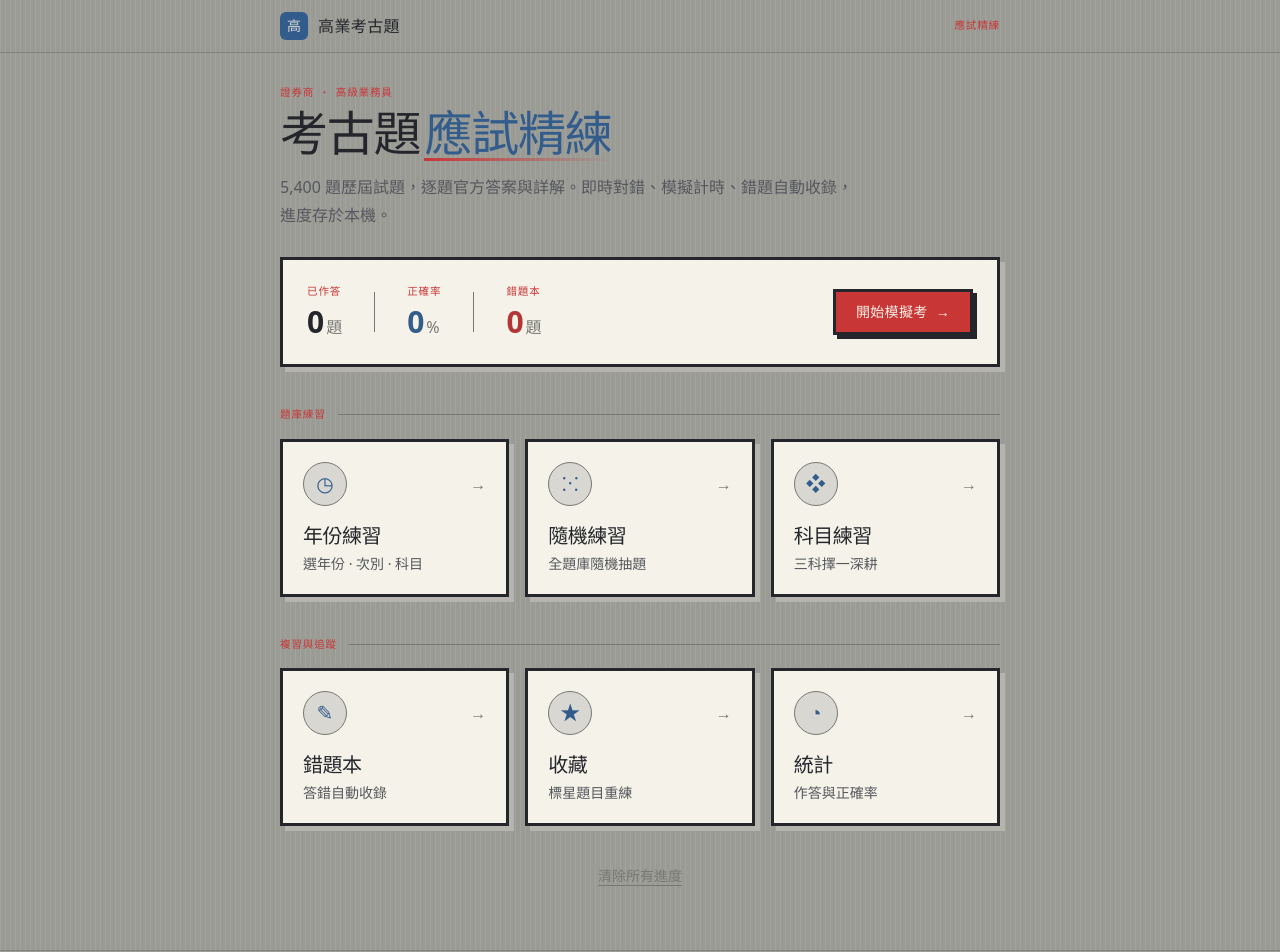
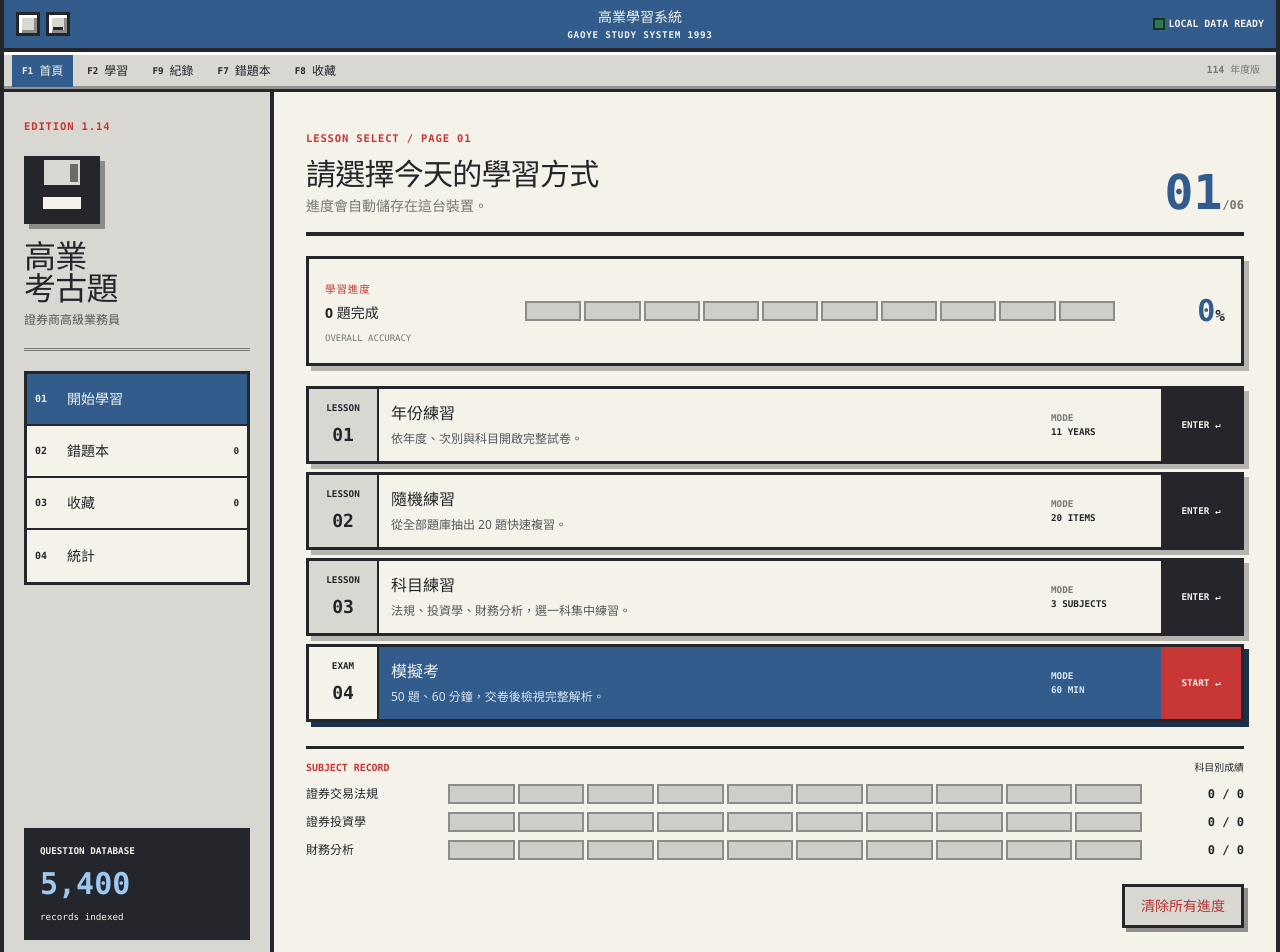
Before and after one commit to allenchenhan99/gaoye-study-system, a React (Vite) app in the folder frontend/: page / in a window 1280 px wide. Shown: the top 952 px of the page. Built offline with nearby package versions, Linux system fonts and the light colour scheme; the HTML template or start-up script is replaced by a standard one.

Commit message:
feat: apply study system shell and home

```diff
--- a/frontend/src/App.tsx
+++ b/frontend/src/App.tsx
@@ -9,6 +9,7 @@ import { ExamRunner } from "./pages/ExamRunner";
 import { ReviewBook } from "./pages/ReviewBook";
 import { Stats } from "./pages/Stats";
 import { sampleQuestions } from "./lib/sampling";
+import { SystemShell } from "./components/SystemShell";
 
 type Progress = ReturnType<typeof useLocalProgress>;
 
@@ -54,9 +55,7 @@ export default function App() {
 
   return (
     <HashRouter>
-      <div className="flex min-h-screen flex-col">
-        <TopBar />
-        <main className="flex-1">
+      <SystemShell bankSize={bank.questions.length}>
         <Routes>
           <Route path="/" element={<Home progress={progress} bankSize={bank.questions.length} />} />
           <Route path="/practice/:mode" element={<PracticeRoute bank={bank} progress={progress} />} />
@@ -69,47 +68,22 @@ export default function App() {
           <Route path="/review/:kind" element={<ReviewRoute bank={bank} progress={progress} />} />
           <Route path="/stats" element={<Stats progress={progress} />} />
         </Routes>
-        </main>
-        <Footer />
-      </div>
+      </SystemShell>
     </HashRouter>
-  );
-}
-
-function TopBar() {
-  return (
-    <header className="border-b border-line/70">
-      <div className="mx-auto flex max-w-3xl items-center gap-2.5 px-4 py-3 sm:px-6">
-        <a href="#/" className="flex items-center gap-2.5">
-          <span className="grid h-7 w-7 place-items-center rounded-md bg-pine font-serif text-sm font-black text-paper">
-            高
-          </span>
-          <span className="font-serif text-base font-bold tracking-wide text-ink">高業考古題</span>
-        </a>
-        <span className="ml-auto eyebrow hidden sm:block">應試精練</span>
-      </div>
-    </header>
-  );
-}
-
-function Footer() {
-  return (
-    <footer className="mt-auto border-t border-line/70">
-      <div className="mx-auto max-w-3xl px-4 py-6 text-center text-xs text-ink-faint sm:px-6">
-        歷屆題庫僅供複習之用 · 答案與詳解以主管機關公告為準 · 進度儲存於本機瀏覽器
-      </div>
-    </footer>
   );
 }
 
 function LoadingScreen() {
   return (
-    <div className="grid min-h-screen place-items-center">
-      <div className="flex flex-col items-center gap-4">
-        <span className="grid h-12 w-12 animate-pulse place-items-center rounded-lg bg-pine font-serif text-lg font-black text-paper">
-          高
-        </span>
-        <p className="font-mono text-sm tracking-widest text-ink-faint">題庫載入中…</p>
+    <div className="grid min-h-screen place-items-center bg-machine p-4">
+      <div className="system-window w-full max-w-sm p-5">
+        <div className="system-label">DISK A: READING</div>
+        <div className="mt-4 grid grid-cols-8 gap-1" aria-hidden="true">
+          {Array.from({ length: 8 }, (_, index) => (
+            <span key={index} className="h-5 border-2 border-charcoal bg-crt" />
+          ))}
+        </div>
+        <p className="mt-4 font-mono text-sm font-bold text-ink-soft">題庫載入中…</p>
       </div>
     </div>
   );
--- a/frontend/src/index.css
+++ b/frontend/src/index.css
@@ -154,6 +154,32 @@
   .system-table td { @apply border-b-2 border-line px-3 py-2 text-left; }
   .system-table th { @apply bg-machine font-mono text-[0.62rem] uppercase tracking-wide text-ink-faint; }
 
+  .system-disk {
+    @apply relative h-[68px] w-[76px] border-4 border-charcoal bg-charcoal;
+    box-shadow: 5px 5px 0 #8b8c87;
+  }
+
+  .system-disk::before {
+    content: "";
+    @apply absolute left-[13px] top-0 h-7 w-[42px] border-x-[3px] border-b-[3px] border-charcoal bg-machine;
+  }
+
+  .system-disk::after {
+    content: "";
+    @apply absolute bottom-2 left-3 right-3 h-[18px] border-[3px] border-charcoal bg-document;
+  }
+
+  .system-disk > span { @apply absolute right-[18px] top-1 z-10 h-[18px] w-2 bg-[#6a6b67]; }
+
+  .lesson-row { transition: transform 90ms steps(2,end), box-shadow 90ms steps(2,end); }
+  .lesson-row:hover { transform: translate(2px,2px); box-shadow: 3px 3px 0 #8f908b; }
+  .lesson-row.is-recommended { @apply bg-crt text-document; box-shadow: 5px 5px 0 #1a3149; }
+  .lesson-row.is-recommended > span:first-child { @apply bg-document text-charcoal; }
+  .lesson-row.is-recommended small,
+  .lesson-row.is-recommended > span:nth-child(3),
+  .lesson-row.is-recommended > span:nth-child(3) b { @apply text-[#d9e6f2]; }
+  .lesson-row.is-recommended > span:last-child { @apply bg-instruction; }
+
   .card {
     @apply border-[3px] border-charcoal bg-document;
     box-shadow: 5px 5px 0 #b5b4ae;
--- a/frontend/src/pages/Home.tsx
+++ b/frontend/src/pages/Home.tsx
@@ -1,87 +1,130 @@
 import { Link } from "react-router-dom";
+import { BlockMeter } from "../components/BlockMeter";
 import type { useLocalProgress } from "../hooks/useLocalProgress";
+import type { Subject } from "../lib/types";
 
-interface ModeItem {
+interface Lesson {
   to: string;
   label: string;
-  desc: string;
-  glyph: string;
-  accent?: boolean;
+  description: string;
+  meta: string;
+  keyLabel: string;
 }
 
-const PRACTICE: ModeItem[] = [
-  { to: "/practice/year", label: "年份練習", desc: "選年份 · 次別 · 科目", glyph: "◷" },
-  { to: "/practice/random", label: "隨機練習", desc: "全題庫隨機抽題", glyph: "⁙" },
-  { to: "/practice/subject", label: "科目練習", desc: "三科擇一深耕", glyph: "❖" },
+const LESSONS: Lesson[] = [
+  { to: "/practice/year", label: "年份練習", description: "依年度、次別與科目開啟完整試卷。", meta: "11 YEARS", keyLabel: "ENTER" },
+  { to: "/practice/random", label: "隨機練習", description: "從全部題庫抽出 20 題快速複習。", meta: "20 ITEMS", keyLabel: "ENTER" },
+  { to: "/practice/subject", label: "科目練習", description: "法規、投資學、財務分析，選一科集中練習。", meta: "3 SUBJECTS", keyLabel: "ENTER" },
+  { to: "/exam", label: "模擬考", description: "50 題、60 分鐘，交卷後檢視完整解析。", meta: "60 MIN", keyLabel: "START" },
 ];
 
-const REVIEW: ModeItem[] = [
-  { to: "/review/wrong", label: "錯題本", desc: "答錯自動收錄", glyph: "✎" },
-  { to: "/review/favorites", label: "收藏", desc: "標星題目重練", glyph: "★" },
-  { to: "/stats", label: "統計", desc: "作答與正確率", glyph: "◔" },
+const SUBJECTS: { key: Subject; label: string }[] = [
+  { key: "law", label: "證券交易法規" },
+  { key: "investment", label: "證券投資學" },
+  { key: "finance", label: "財務分析" },
 ];
 
-export function Home({
-  progress,
-  bankSize,
-}: {
+interface HomeProps {
   progress: ReturnType<typeof useLocalProgress>;
   bankSize: number;
-}) {
+}
+
+export function Home({ progress, bankSize }: HomeProps) {
   const { totalDone, perSubject } = progress.store.stats;
-  const correct = perSubject.law.correct + perSubject.investment.correct + perSubject.finance.correct;
-  const overall = totalDone ? Math.round((correct / totalDone) * 100) : 0;
+  const totalCorrect = SUBJECTS.reduce((sum, subject) => sum + perSubject[subject.key].correct, 0);
+  const overall = totalDone ? Math.round((totalCorrect / totalDone) * 100) : 0;
 
   return (
-    <div className="mx-auto max-w-3xl px-4 pb-16 pt-8 sm:px-6">
-      {/* Hero */}
-      <header className="animate-fade-rise">
-        <div className="eyebrow">證券商 · 高級業務員</div>
-        <h1 className="mt-2 font-serif text-[2.6rem] font-black leading-[1.1] text-ink sm:text-5xl">
-          考古題
-          <span className="relative ml-1 inline-block text-pine">
-            應試精練
-            <span className="absolute -bottom-1 left-0 h-[3px] w-full bg-gradient-to-r from-gold to-transparent" />
-          </span>
-        </h1>
-        <p className="mt-4 max-w-xl leading-7 text-ink-soft">
-          {bankSize.toLocaleString()} 題歷屆試題，逐題官方答案與詳解。即時對錯、模擬計時、錯題自動收錄，進度存於本機。
-        </p>
+    <div className="grid min-h-[720px] grid-cols-[270px_minmax(0,1fr)] max-[820px]:block">
+      <aside className="flex flex-col border-r-4 border-charcoal bg-machine p-5 max-[820px]:border-b-4 max-[820px]:border-r-0 max-[820px]:p-3">
+        <div className="border-b-[3px] border-double border-line pb-5 max-[820px]:flex max-[820px]:items-center max-[820px]:gap-4 max-[820px]:pb-3">
+          <span className="system-label">EDITION 1.14</span>
+          <div className="system-disk mt-5 max-[820px]:mt-0" aria-hidden="true"><span /></div>
+          <div>
+            <h1 className="mt-4 text-[2rem] font-black leading-none max-[820px]:mt-0 max-[820px]:text-xl">高業<br className="max-[820px]:hidden" />考古題</h1>
+            <p className="mt-2 text-xs text-ink-soft">證券商高級業務員</p>
+          </div>
+        </div>
+
+        <nav className="mt-5 grid border-[3px] border-charcoal max-[820px]:mt-3 max-[820px]:grid-cols-4 max-[540px]:grid-cols-2" aria-label="章節索引">
+          <IndexLink to="/" number="01" label="開始學習" active />
+          <IndexLink to="/review/wrong" number="02" label="錯題本" count={progress.store.wrongBook.length} />
+          <IndexLink to="/review/favorites" number="03" label="收藏" count={progress.store.favorites.length} />
+          <IndexLink to="/stats" number="04" label="統計" />
+        </nav>
+
+        <div className="mt-auto bg-charcoal p-4 text-document max-[820px]:mt-3">
+          <span className="block font-mono text-[0.58rem] font-bold">QUESTION DATABASE</span>
+          <strong className="my-2 block font-mono text-3xl font-black text-[#9BC7F0]">{bankSize.toLocaleString()}</strong>
+          <small className="block font-mono text-[0.58rem]">records indexed</small>
+        </div>
+      </aside>
+
+      <section className="p-8 max-md:p-4">
+        <header className="flex items-end justify-between gap-5 border-b-4 border-charcoal pb-4">
+          <div>
+            <span className="system-label">LESSON SELECT / PAGE 01</span>
+            <h2 className="mt-2 text-2xl font-black sm:text-3xl">請選擇今天的學習方式</h2>
+            <p className="mt-1 text-sm text-ink-faint">進度會自動儲存在這台裝置。</p>
+          </div>
+          <div className="font-mono text-5xl font-black text-crt max-sm:text-4xl">01<small className="text-xs text-ink-faint">/06</small></div>
         </header>
 
-      {/* 進度條 */}
-      <div
-        className="card animate-fade-rise mt-7 flex flex-wrap items-center gap-x-8 gap-y-4 p-5 sm:p-6"
-        style={{ animationDelay: "60ms" }}
+        <section className="system-window mt-5 grid grid-cols-[180px_minmax(160px,1fr)_90px] items-center gap-5 p-4 max-sm:grid-cols-[1fr_70px]" aria-label="目前學習進度">
+          <div>
+            <span className="system-label">學習進度</span>
+            <strong className="mt-1 block text-sm">{totalDone.toLocaleString()} 題完成</strong>
+            <small className="font-mono text-[0.56rem] text-ink-faint">OVERALL ACCURACY</small>
+          </div>
+          <BlockMeter value={overall} label="整體正確率" className="max-sm:col-span-2 max-sm:row-start-2" />
+          <div className="text-right font-mono" data-overall-rate aria-label={`整體正確率 ${overall}%`}>
+            <strong className="text-3xl font-black text-crt">{overall}</strong><span className="font-black">%</span>
+          </div>
+        </section>
+
+        <ol className="mt-5 grid gap-2">
+          {LESSONS.map((lesson, index) => (
+            <li key={lesson.to}>
+              <Link
+                to={lesson.to}
+                className={`lesson-row system-window grid min-h-[78px] grid-cols-[70px_minmax(170px,1fr)_110px_80px] items-stretch no-underline max-sm:grid-cols-[58px_1fr_58px] ${lesson.to === "/exam" ? "is-recommended" : ""}`}
               >
-        <Metric label="已作答" value={totalDone} unit="題" />
-        <Divider />
-        <Metric label="正確率" value={overall} unit="%" tone="pine" />
-        <Divider />
-        <Metric label="錯題本" value={progress.store.wrongBook.length} unit="題" tone="wrong" />
-        <Link to="/exam" className="btn-primary ml-auto">
-          開始模擬考 <span aria-hidden>→</span>
+                <span className="grid place-items-center border-r-2 border-charcoal bg-machine p-2 text-center font-mono text-[0.58rem] font-bold">
+                  {lesson.to === "/exam" ? "EXAM" : "LESSON"}<b className="block text-lg">{String(index + 1).padStart(2, "0")}</b>
+                </span>
+                <span className="p-3">
+                  <strong className="block text-base">{lesson.label}</strong>
+                  <small className="mt-1 block text-xs leading-5 text-ink-soft">{lesson.description}</small>
+                </span>
+                <span className="self-center font-mono text-[0.58rem] font-bold text-ink-faint max-sm:hidden">MODE<br /><b className="text-ink">{lesson.meta}</b></span>
+                <span className="grid place-items-center bg-charcoal px-2 font-mono text-[0.58rem] font-bold text-document">{lesson.keyLabel} ↵</span>
               </Link>
+            </li>
+          ))}
+        </ol>
+
+        <section className="mt-6 border-t-[3px] border-charcoal pt-3" aria-label="科目別成績">
+          <header className="mb-2 flex justify-between font-mono text-[0.62rem] font-bold">
+            <span className="text-instruction">SUBJECT RECORD</span><b>科目別成績</b>
+          </header>
+          <div className="grid gap-2">
+            {SUBJECTS.map((subject) => {
+              const record = perSubject[subject.key];
+              const rate = record.done ? Math.round((record.correct / record.done) * 100) : 0;
+              return (
+                <div key={subject.key} className="grid grid-cols-[130px_1fr_90px] items-center gap-3 text-xs max-sm:grid-cols-[100px_1fr_72px]">
+                  <span>{subject.label}</span>
+                  <BlockMeter value={rate} label={`${subject.label}正確率`} />
+                  <em className="font-mono font-bold not-italic text-right">{record.correct} / {record.done}</em>
                 </div>
+              );
+            })}
+          </div>
+        </section>
 
-      {/* 練習模式 */}
-      <Section title="題庫練習" />
-      <div className="grid gap-4 sm:grid-cols-3">
-        {PRACTICE.map((m, i) => (
-          <ModeCard key={m.to} item={m} delay={120 + i * 55} />
-        ))}
-      </div>
-
-      <Section title="複習與追蹤" />
-      <div className="grid gap-4 sm:grid-cols-3">
-        {REVIEW.map((m, i) => (
-          <ModeCard key={m.to} item={m} delay={300 + i * 55} />
-        ))}
-      </div>
-
-      <div className="mt-10 flex justify-center">
+        <div className="mt-6 flex justify-end">
           <button
-          className="text-sm text-ink-faint underline decoration-line underline-offset-4 transition-colors hover:text-wrong"
+            className="system-button text-wrong"
             onClick={() => {
               if (confirm("確定清除所有進度？")) progress.clearAll();
             }}
@@ -89,61 +132,32 @@ export function Home({
             清除所有進度
           </button>
         </div>
+      </section>
     </div>
   );
 }
 
-function ModeCard({ item, delay }: { item: ModeItem; delay: number }) {
+function IndexLink({
+  to,
+  number,
+  label,
+  count,
+  active = false,
+}: {
+  to: string;
+  number: string;
+  label: string;
+  count?: number;
+  active?: boolean;
+}) {
   return (
     <Link
-      to={item.to}
-      style={{ animationDelay: `${delay}ms` }}
-      className="card animate-fade-rise group relative overflow-hidden p-5 transition-all duration-200 hover:-translate-y-1 hover:border-gold hover:shadow-card-hover"
+      to={to}
+      className={`grid min-h-[52px] grid-cols-[32px_1fr_auto] items-center border-b-2 border-charcoal px-2 text-sm font-bold no-underline last:border-b-0 max-[820px]:border-b-0 max-[820px]:border-r-2 max-[540px]:border-b-2 ${active ? "bg-crt text-document" : "bg-document hover:bg-machine"}`}
     >
-      <div className="flex items-center justify-between">
-        <span className="grid h-11 w-11 place-items-center rounded-full border border-line bg-paper text-xl text-pine transition-colors group-hover:border-gold group-hover:text-gold-deep">
-          {item.glyph}
-        </span>
-        <span className="text-ink-faint transition-transform duration-200 group-hover:translate-x-1">→</span>
-      </div>
-      <h3 className="mt-4 font-serif text-xl font-bold text-ink">{item.label}</h3>
-      <p className="mt-1 text-sm text-ink-soft">{item.desc}</p>
+      <b className="font-mono text-[0.62rem]">{number}</b>
+      <span>{label}</span>
+      {count !== undefined && <small className="font-mono text-[0.58rem]">{count}</small>}
     </Link>
   );
 }
-
-function Section({ title }: { title: string }) {
-  return (
-    <div className="mb-4 mt-10 flex items-center gap-3">
-      <h2 className="eyebrow">{title}</h2>
-      <span className="h-px flex-1 bg-line" />
-    </div>
-  );
-}
-
-function Metric({
-  label,
-  value,
-  unit,
-  tone,
-}: {
-  label: string;
-  value: number;
-  unit: string;
-  tone?: "pine" | "wrong";
-}) {
-  const color = tone === "pine" ? "text-pine" : tone === "wrong" ? "text-wrong" : "text-ink";
-  return (
-    <div>
-      <div className="eyebrow">{label}</div>
-      <div className={`mt-1 font-serif text-3xl font-black tabular-nums ${color}`}>
-        {value}
-        <span className="ml-0.5 text-base font-normal text-ink-faint">{unit}</span>
-      </div>
-    </div>
-  );
-}
-
-function Divider() {
-  return <span className="hidden h-10 w-px bg-line sm:block" />;
-}
```
Also changed, not shown: 2 other files (tests, documents, lock files or other folders). Lines whose indentation alone changed are shown as unchanged.
